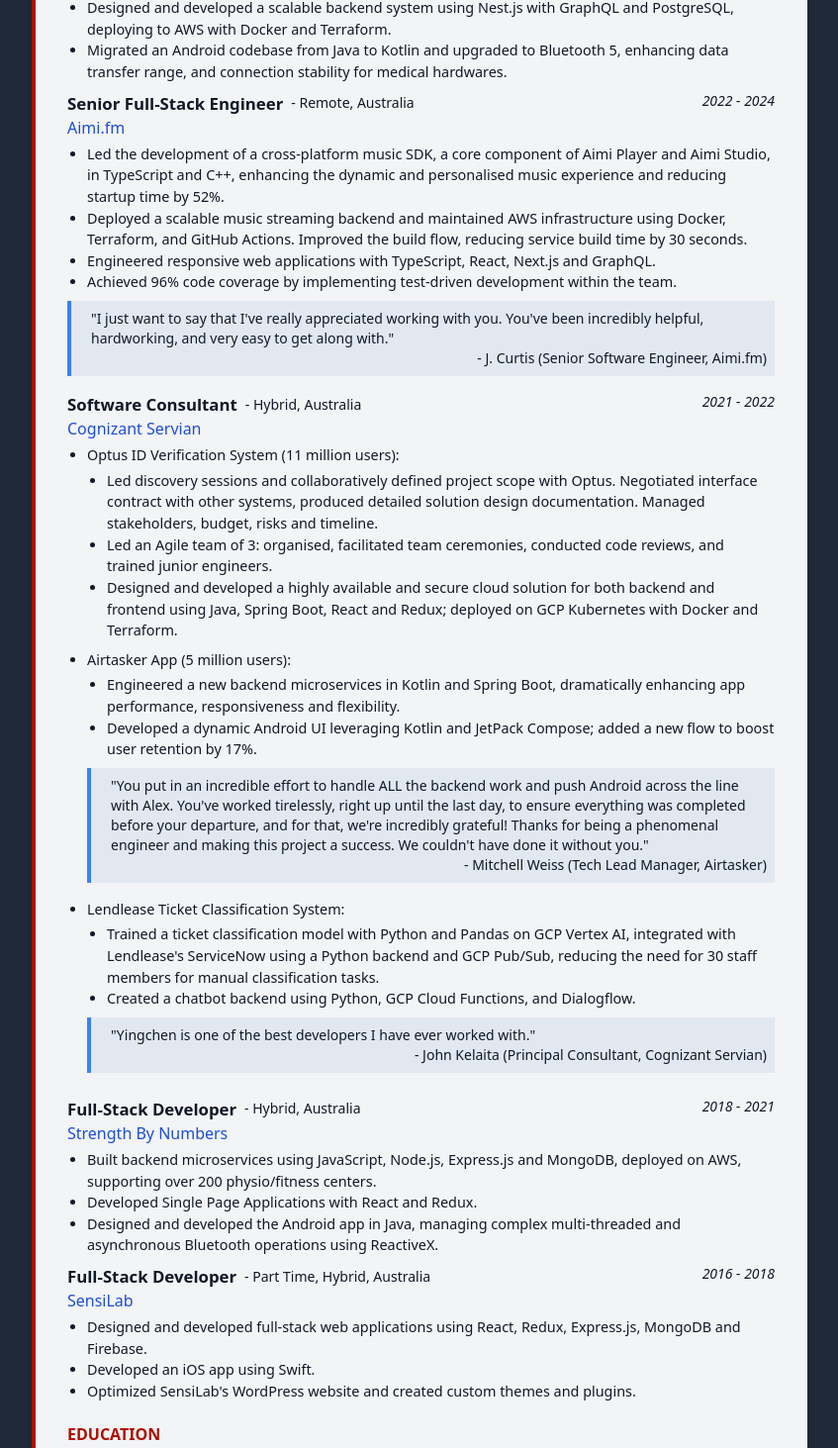
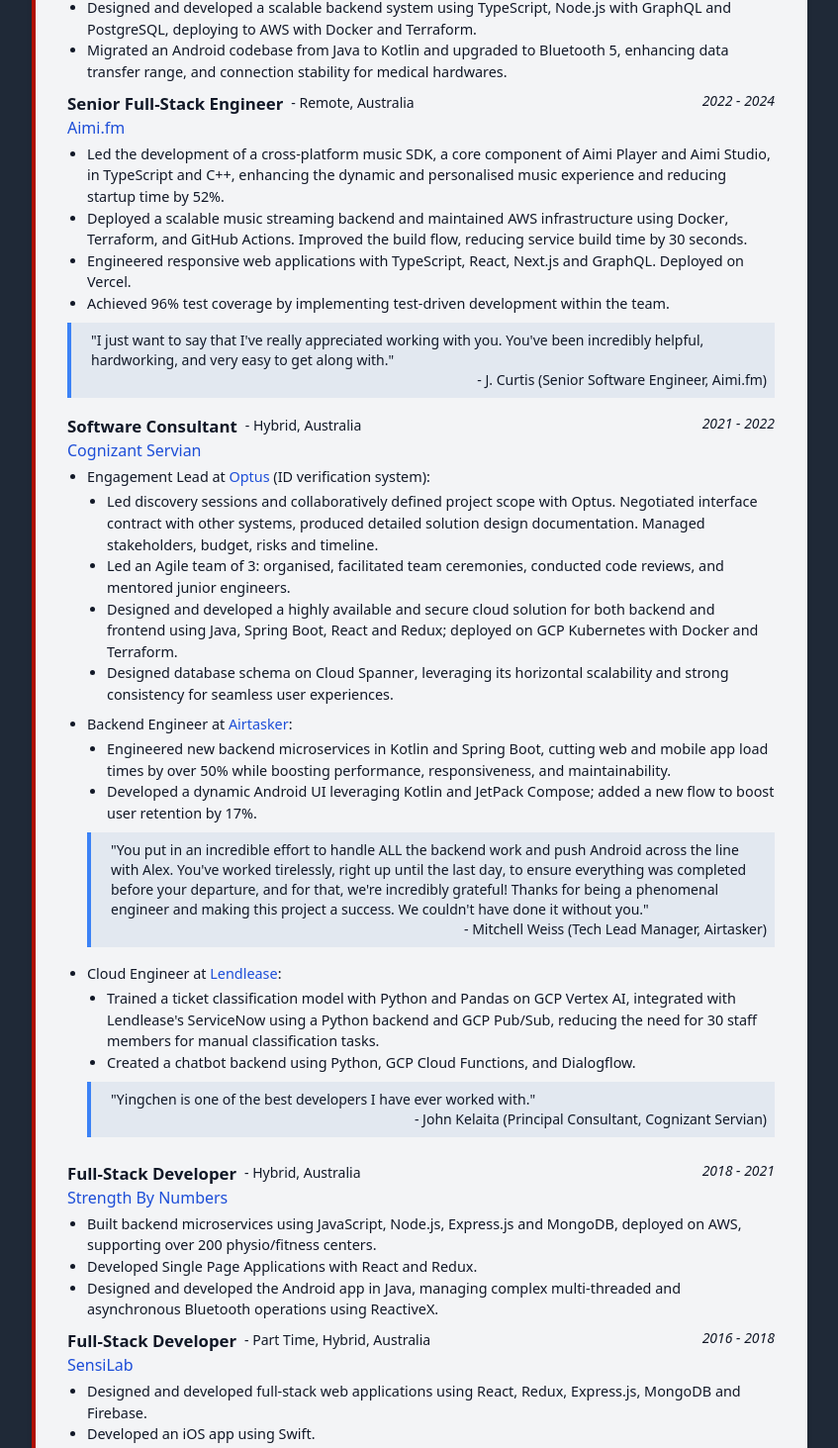
Before and after one commit to yingchen-liu/my-next-website, a Next.js app: page /resume in a window 1280 px wide. Shown: the part 451-1914 px from the top of the page at 99% size, without its empty margins (216-1063 px from the left). Built offline with nearby package versions, Linux system fonts and the light colour scheme.

Commit message:
Emphases skills

```diff
--- a/app/resume/resume.tsx
+++ b/app/resume/resume.tsx
@@ -172,14 +172,15 @@
               href="#"
             >
               <li>
-                Designed and developed a scalable backend system using Nest.js
-                with GraphQL and PostgreSQL, deploying to AWS with Docker and
-                Terraform.
+                Designed and developed a scalable backend system using{" "}
+                <b>TypeScript</b>, <b>Node.js</b> with <b>GraphQL</b> and{" "}
+                <b>PostgreSQL</b>, deploying to <b>AWS</b> with <b>Docker</b>{" "}
+                and <b>Terraform.</b>
               </li>
               <li>
-                Migrated an Android codebase from Java to Kotlin and upgraded to
-                Bluetooth 5, enhancing data transfer range, and connection
-                stability for medical hardwares.
+                Migrated an Android codebase from Java to <b>Kotlin</b> and
+                upgraded to Bluetooth 5, enhancing data transfer range, and
+                connection stability for medical hardwares.
               </li>
             </Experience>
             <Experience
@@ -201,15 +202,17 @@
                 <>
                   <li>
                     Led the development of a cross-platform music SDK, a core
-                    component of Aimi Player and Aimi Studio, in TypeScript and
-                    C++, enhancing the dynamic and personalised music experience
-                    and reducing startup time by 52%.
+                    component of Aimi Player and Aimi Studio, in{" "}
+                    <b>TypeScript</b> and <b>C++</b>, enhancing the dynamic and
+                    personalised music experience and{" "}
+                    <b>reducing startup time by 52%</b>.
                   </li>
                   <li>
-                    Deployed a scalable music streaming backend and maintained
-                    AWS infrastructure using Docker, Terraform, and GitHub
-                    Actions. Improved the build flow, reducing service build
-                    time by 30 seconds.
+                    Deployed a scalable music streaming backend and maintained{" "}
+                    <b>AWS</b> infrastructure using <b>Docker</b>,{" "}
+                    <b>Terraform</b>, and <b>GitHub Actions</b>. Improved the
+                    build flow, <b>reducing service build time by 30 seconds</b>
+                    .
                   </li>
                 </>
               )}
@@ -245,11 +248,12 @@
                 </>
               )}
               <li>
-                Engineered responsive web applications with TypeScript, React,
-                Next.js and GraphQL.
+                Engineered responsive web applications with <b>TypeScript</b>,{" "}
+                <b>React</b>, <b>Next.js</b> and <b>GraphQL</b>. Deployed on
+                Vercel.
               </li>
               <li>
-                Achieved 96% code coverage by implementing test-driven
+                Achieved <b>96% test coverage</b> by implementing test-driven
                 development within the team.
               </li>
             </Experience>
@@ -268,73 +272,98 @@
               href="https://www.cognizant.com/au/en/servian"
             >
               <li>
-                <b>Optus ID Verification System</b> (11 million users):
+                <b>
+                  Engagement Lead at{" "}
+                  <Link href="https://optus.com.au">Optus</Link>
+                </b>{" "}
+                (ID verification system):
                 <ul className="list-disc ml-5 mt-1 mb-2">
                   <li>
                     Led discovery sessions and collaboratively defined project
                     scope with Optus. Negotiated interface contract with other
-                    systems, produced detailed solution design documentation.
-                    Managed stakeholders, budget, risks and timeline.
+                    systems, produced detailed solution design documentation.{" "}
+                    <b>Managed stakeholders, budget, risks and timeline</b>.
                   </li>
                   <li>
-                    Led an Agile team of 3: organised, facilitated team
-                    ceremonies, conducted code reviews, and trained junior
+                    <b>Led an Agile team of 3</b>: organised, facilitated team
+                    ceremonies, conducted code reviews, and mentored junior
                     engineers.
                   </li>
                   <li>
-                    Designed and developed a highly available and secure cloud
-                    solution for both backend and frontend using Java, Spring
-                    Boot, React and Redux; deployed on GCP Kubernetes with
-                    Docker and Terraform.
+                    Designed and developed a <b>highly available and secure</b>{" "}
+                    cloud solution for both backend and frontend using{" "}
+                    <b>Java</b>, <b>Spring Boot</b>, <b>React</b> and{" "}
+                    <b>Redux</b>; deployed on <b>GCP</b> <b>Kubernetes</b> with{" "}
+                    <b>Docker</b> and <b>Terraform</b>.
+                  </li>
+                  <li>
+                    <b>Designed database schema on Cloud Spanner</b>, leveraging
+                    its horizontal scalability and strong consistency for
+                    seamless user experiences.
                   </li>
                 </ul>
               </li>
               <li>
-                <b>Airtasker App</b> (5 million users):
+                <b>
+                  Backend Engineer at{" "}
+                  <Link href="https://airtasker.com/au">Airtasker</Link>
+                </b>
+                :
                 <ul className="list-disc ml-5 mt-1 flex flex-col mb-2">
                   <li
                     className={`${title === "mobile" ? "order-2" : "order-1"}`}
                   >
-                    Engineered a new backend microservices in Kotlin and Spring
-                    Boot, dramatically enhancing app performance, responsiveness
-                    and flexibility.
+                    Engineered new backend microservices in <b>Kotlin</b> and{" "}
+                    <b>Spring Boot</b>,{" "}
+                    <b>cutting web and mobile app load times by over 50%</b>{" "}
+                    while boosting performance, responsiveness, and
+                    maintainability.
                   </li>
                   <li
                     className={`${title === "mobile" ? "order-1" : "order-2"}`}
                   >
-                    Developed a dynamic Android UI leveraging Kotlin and JetPack
-                    Compose; added a new flow to boost user retention by 17%.
+                    Developed a dynamic Android UI leveraging <b>Kotlin</b> and
+                    JetPack Compose; added a new flow to{" "}
+                    <b>boost user retention by 17%</b>.
                   </li>
                 </ul>
               </li>
 
               <Testimony from="Mitchell Weiss (Tech Lead Manager, Airtasker)">
-                You put in an incredible effort to handle ALL the backend work
-                and push Android across the line with Alex. You&apos;ve worked
-                tirelessly, right up until the last day, to ensure everything
-                was completed before your departure, and for that, we&apos;re
-                incredibly grateful! Thanks for being a phenomenal engineer and
-                making this project a success. We couldn&apos;t have done it
-                without you.
+                You put in an incredible effort to handle{" "}
+                <b>ALL the backend work</b> and push Android across the line
+                with Alex.{" "}
+                <b>
+                  You&apos;ve worked tirelessly, right up until the last day
+                </b>
+                , to ensure everything was completed before your departure, and
+                for that, we&apos;re incredibly grateful! Thanks for being a
+                phenomenal engineer and making this project a success.{" "}
+                <b>We couldn&apos;t have done it without you</b>.
               </Testimony>
               <li className="mb-2">
-                <b>Lendlease Ticket Classification System</b>:
+                <b>
+                  Cloud Engineer at{" "}
+                  <Link href="https://lendlease.com">Lendlease</Link>
+                </b>
+                :
                 <ul className="list-disc ml-5 mt-1">
                   <li>
                     Trained a ticket classification model with Python and Pandas
-                    on GCP Vertex AI, integrated with Lendlease&apos;s
-                    ServiceNow using a Python backend and GCP Pub/Sub, reducing
-                    the need for 30 staff members for manual classification
-                    tasks.
+                    on <b>GCP</b> Vertex AI, integrated with Lendlease&apos;s
+                    ServiceNow using a <b>Python</b> backend and <b>GCP</b>{" "}
+                    Pub/Sub, <b>reducing the need for 30 staff members</b> for
+                    manual classification tasks.
                   </li>
                   <li>
-                    Created a chatbot backend using Python, GCP Cloud Functions,
-                    and Dialogflow.
+                    Created a chatbot backend using <b>Python</b>, <b>GCP</b>{" "}
+                    Cloud Functions, and Dialogflow.
                   </li>
                 </ul>
               </li>
               <Testimony from="John Kelaita (Principal Consultant, Cognizant Servian)">
-                Yingchen is one of the best developers I have ever worked with.
+                Yingchen is one of the <b>best developers</b> I have ever worked
+                with.
               </Testimony>
             </Experience>
 
@@ -346,17 +375,18 @@
               href="https://www.strengthbynumbers.com/"
             >
               <li className={`${title === "mobile" ? "order-1" : "order-2"}`}>
-                Designed and developed the Android app in Java, managing complex
-                multi-threaded and asynchronous Bluetooth operations using
-                ReactiveX.
+                Designed and developed the Android app in <b>Java</b>, managing
+                complex multi-threaded and asynchronous Bluetooth operations
+                using ReactiveX.
               </li>
               <li className={`${title === "mobile" ? "order-2" : "order-1"}`}>
-                Built backend microservices using JavaScript, Node.js,
-                Express.js and MongoDB, deployed on AWS, supporting over 200
-                physio/fitness centers.
+                Built backend microservices using <b>JavaScript</b>,{" "}
+                <b>Node.js</b>, <b>Express.js</b> and <b>MongoDB</b>, deployed
+                on <b>AWS</b>, supporting over 200 physio/fitness centers.
               </li>
               <li className="order-1">
-                Developed Single Page Applications with React and Redux.
+                Developed Single Page Applications with <b>React</b> and{" "}
+                <b>Redux</b>.
               </li>
             </Experience>
 
@@ -368,11 +398,12 @@
               href="https://sensilab.monash.edu/"
             >
               <li className={`${title === "mobile" ? "order-2" : "order-1"}`}>
-                Designed and developed full-stack web applications using React,
-                Redux, Express.js, MongoDB and Firebase.
+                Designed and developed full-stack web applications using{" "}
+                <b>React</b>, <b>Redux</b>, <b>Express.js</b>, <b>MongoDB</b>{" "}
+                and Firebase.
               </li>
               <li className={`${title === "mobile" ? "order-1" : "order-2"}`}>
-                Developed an iOS app using Swift.
+                Developed an <b>iOS</b> app using <b>Swift</b>.
               </li>
               <li className="order-3">
                 Optimized SensiLab&apos;s WordPress website and created custom
@@ -441,7 +472,7 @@
               <b>Mobile:</b> Android, JetPack, iOS
             </li>
             <li>
-              <b>Cloud:</b> AWS, GCP, Kubernetes
+              <b>Cloud:</b> AWS, GCP, Kubernetes, Vercel
             </li>
             <li>
               <b>Tools:</b> Docker, Terraform, Git, CI/CD, Jira, Bash
```
